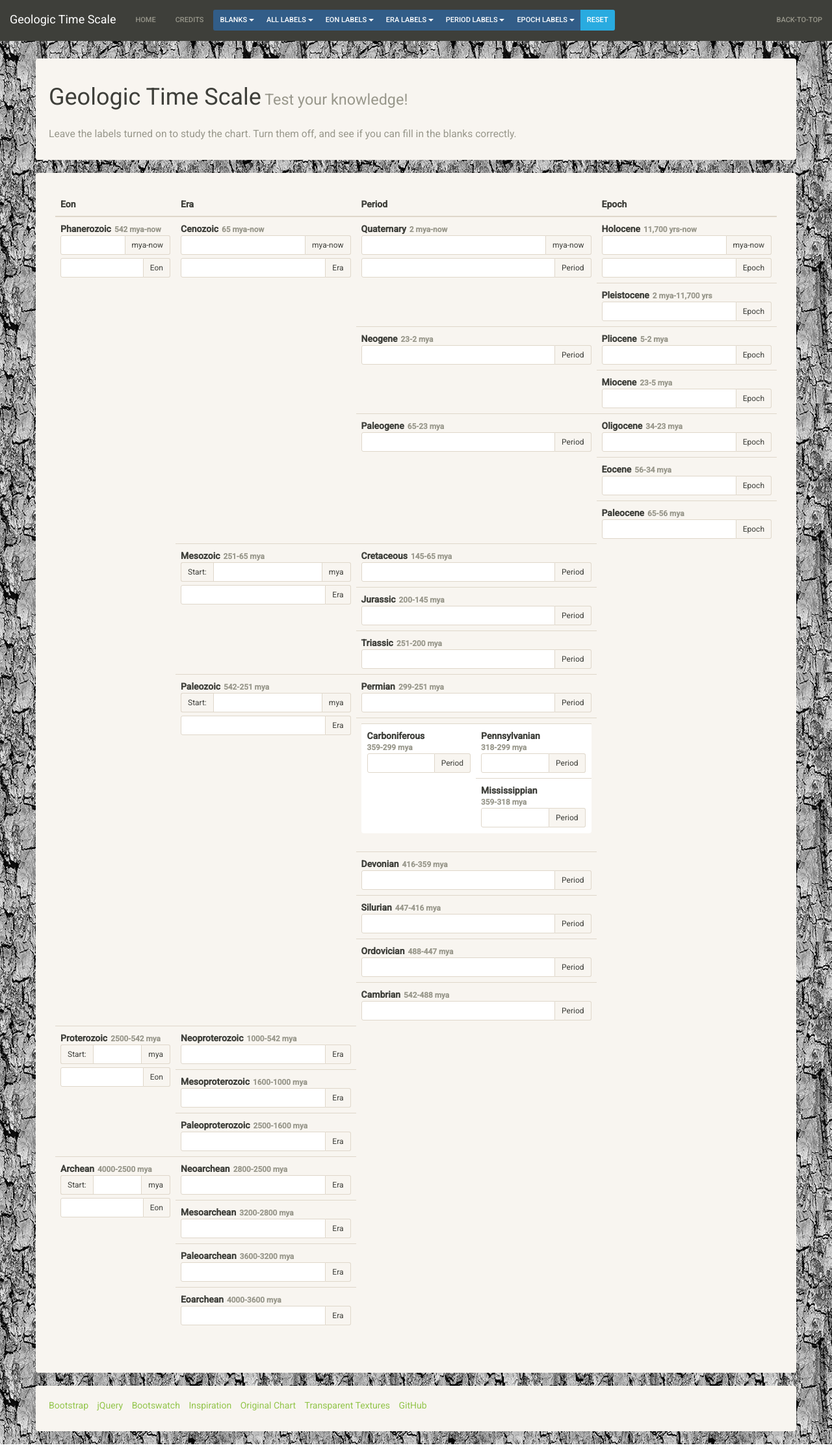
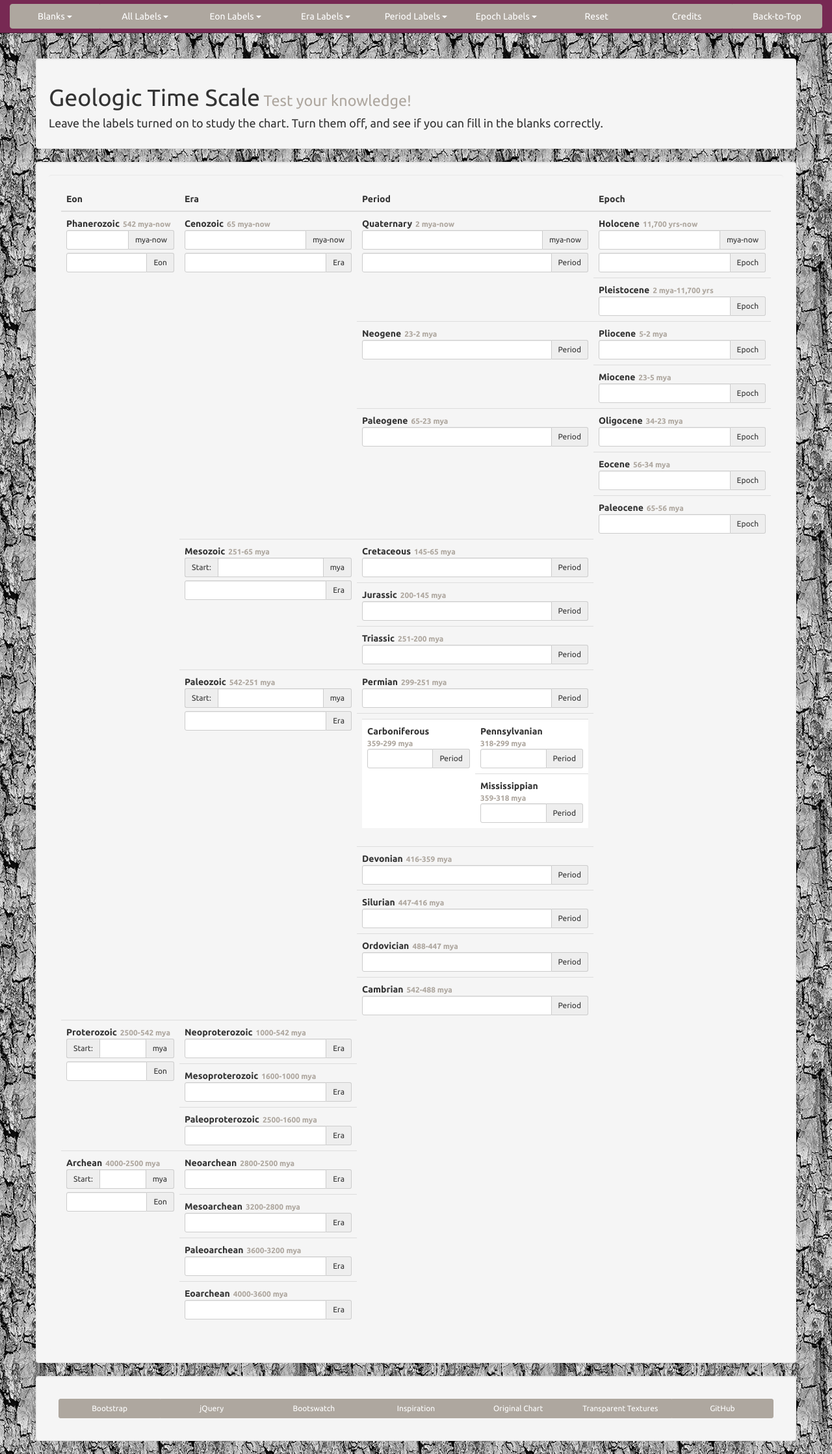
Before and after one commit to leahmhb/earth-history, a plain HTML site: page index.html in a window 1280 px wide. Shown: the whole page at 65% size. Drawn offline with Linux system fonts and the light colour scheme; a script that the page names is missing.

Commit message:
Updated form controls

```diff
--- a/css/style.css
+++ b/css/style.css
@@ -1,11 +1,6 @@
 html, body {
 	height: 100%;
 }
-
-.container .container-fluid{
-	min-width: 710px;
-}
-
 
 body {
 	padding-top: 50px;
@@ -34,24 +29,11 @@ input .form-control {
 	margin: 20px 0;
 }
 
-#shortie {
-	height: 70%;
-}
-
-#controls {
-	display:inline;
-	margin-left: 80px;
-}
-
 #errors, #success {
 	display:none;
 	margin-top: 50px;
 }
 
-#geologic-time-period {
-	padding: 10px;
-}
-
 .time-input {
 	margin-bottom: 5px;
 }
--- a/index.html
+++ b/index.html
@@ -7,29 +7,24 @@
   <title>Geologic Time Scale Practice</title>
   <!-- Latest compiled and minified CSS -->
   <link rel="stylesheet" href="css/bootstrap.min.css">
+
   <!-- HTML5 shim and Respond.js for IE8 support of HTML5 elements and media queries -->
   <!-- WARNING: Respond.js doesn't work if you view the page via file:// -->
     <!--[if lt IE 9]>
     <script src="https://oss.maxcdn.com/html5shiv/3.7.2/html5shiv.min.js"></script>
     <script src="https://oss.maxcdn.com/respond/1.4.2/respond.min.js"></script>
     <![endif]-->
+
     <!-- Site-specific -->
     <link rel="stylesheet" type="text/css" href="css/style.css">
   </head>
   <body>
-    <nav class="navbar navbar-default navbar-fixed-top">
+
+    <nav class="navbar navbar-inverse navbar-fixed-top">
       <div class="container-fluid">
-        <div class="navbar-header"><span class="navbar-brand">Geologic Time Scale</span></div>
-        <ul class="nav navbar-nav">
-          <li><a href="/earth-history">Home</a></li>
-          <li id="bottom"><a href="">Credits</a></li>
-        </ul>
-        <ul class="nav navbar-nav navbar-right">
-          <li id="top"><a href="">Back-to-Top</a></li>
-        </ul>
-        <div id="controls" class="btn-group">
+        <div id="controls" class="btn-group btn-group-lg btn-group-justified form-inli" role="group" aria-label="...">
           <div class="btn-group " role="group">
-            <button type="button" class="btn btn-primary btn-sm dropdown-toggle navbar-btn" data-toggle="dropdown" aria-haspopup="true" aria-expanded="false">
+            <button type="button" class="btn btn-default dropdown-toggle navbar-btn" data-toggle="dropdown" aria-haspopup="true" aria-expanded="false">
               Blanks
               <span class="caret"></span>
             </button>
@@ -39,7 +34,7 @@
             </ul>
           </div><!--all blanks-->
           <div class="btn-group" role="group">
-            <button type="button" class="btn btn-primary btn-sm dropdown-toggle navbar-btn" data-toggle="dropdown" aria-haspopup="true" aria-expanded="false">
+            <button type="button" class="btn btn-default dropdown-toggle navbar-btn" data-toggle="dropdown" aria-haspopup="true" aria-expanded="false">
               All Labels
               <span class="caret"></span>
             </button>
@@ -49,7 +44,7 @@
             </ul>
           </div><!--all labels-->
           <div class="btn-group" role="group">
-            <button type="button" class="btn btn-primary btn-sm dropdown-toggle navbar-btn" data-toggle="dropdown" aria-haspopup="true" aria-expanded="false">
+            <button type="button" class="btn btn-default dropdown-toggle navbar-btn" data-toggle="dropdown" aria-haspopup="true" aria-expanded="false">
               Eon Labels
               <span class="caret"></span>
             </button>
@@ -59,7 +54,7 @@
             </ul>
           </div><!--all eons-->
           <div class="btn-group" role="group">
-            <button type="button" class="btn btn-primary btn-sm dropdown-toggle navbar-btn" data-toggle="dropdown" aria-haspopup="true" aria-expanded="false">
+            <button type="button" class="btn btn-default dropdown-toggle navbar-btn" data-toggle="dropdown" aria-haspopup="true" aria-expanded="false">
               Era Labels
               <span class="caret"></span>
             </button>
@@ -69,7 +64,7 @@
             </ul>
           </div><!--all eras-->
           <div class="btn-group" role="group">
-            <button type="button" class="btn btn-primary btn-sm dropdown-toggle navbar-btn" data-toggle="dropdown" aria-haspopup="true" aria-expanded="false">
+            <button type="button" class="btn btn-default dropdown-toggle navbar-btn" data-toggle="dropdown" aria-haspopup="true" aria-expanded="false">
               Period Labels
               <span class="caret"></span>
             </button>
@@ -79,7 +74,7 @@
             </ul>
           </div><!--all periods-->
           <div class="btn-group" role="group">
-            <button type="button" class="btn btn-primary btn-sm dropdown-toggle navbar-btn" data-toggle="dropdown" aria-haspopup="true" aria-expanded="false">
+            <button type="button" class="btn btn-default dropdown-toggle navbar-btn" data-toggle="dropdown" aria-haspopup="true" aria-expanded="false">
               Epoch Labels
               <span class="caret"></span>
             </button>
@@ -88,23 +83,32 @@
               <li><a id="hideEpochs">Hide</a></li>
             </ul>
           </div><!--all epochs-->
-          <button id="reset" type="reset" class="btn btn-info btn-sm navbar-btn">Reset</button>
-        </div>
+          <div class="btn-group" role="group">
+          <button id="reset" type="reset" class="btn btn-default navbar-btn">Reset</button>
+          </div><!--end reset-->
+          <div class="btn-group " role="group">
+            <a id="bottom" class="btn btn-default" href="">Credits</a>
+          </div><!--end credits-->
+          <div class="btn-group " role="group">
+            <a id="top" class="btn btn-default" href="">Back-to-Top</a>
+          </div><!--end back to top-->
         </div><!--end btn-group-->
       </div><!--end container nav div-->
     </nav>
+
     <div id="success" class="alert alert-success">Congrats!</div>
-  <div class="container">
+
+    <div id="body" class="container">
       <div class="row">
-      <div class="page-header col-sm-12 panel well">
+        <div class="page-header col-sm-12 well panel panel-body">
          <h1>Geologic Time Scale<small> Test your knowledge!</small></h1>
-       <h3><small>Leave the labels turned on to study the chart. Turn them off, and see if you can fill in the blanks correctly.</small></h3>
+         <h4>Leave the labels turned on to study the chart. Turn them off, and see if you can fill in the blanks correctly.</h4>
        </div><!--end col-->
      </div><!--end row-->
-   <div class="row">
-    <div class="col-sm-12 panel well">
+     <div class="row well panel">
+      <div class="col-sm-12 well panel-body table-responsive">
         <form class="form form-group" role="form" id="geologic-time-period">
-        <table class="table table-responsive">
+          <table class="table">
             <thead>
               <th class="col-sm-2">Eon</th>
               <th class="col-sm-3">Era</th>
@@ -288,7 +292,7 @@
               </tr>
               <tr>
                 <td class="period-tbl">
-                <table id="world-vs-usa" class="table-responsive table well">
+                  <table id="world-vs-usa" class="table">
                     <tr>
                       <td rowspan="2">
                         <span class="period">Carboniferous<span class="mya small text-muted">359-299 mya</span></span>
@@ -454,17 +458,32 @@
         </div><!--end col table div-->
       </div><!--end table row-->
 
-      <div class="row">
-    <div class="col-sm-12 panel panel-body well">
-      <ul class="list-inline">
-        <li><a href="http://getbootstrap.com/">Bootstrap</a></li>
-        <li><a href="https://jquery.com/">jQuery</a></li>
-        <li><a href="https://bootswatch.com/">Bootswatch</a></li>
-        <li><a href="http://www.geosci.ipfw.edu/gildner/TimeScalePractice.html">Inspiration</a></li>
-        <li><a href="http://higheredbcs.wiley.com/legacy/college/levin/0471697435/chap_tut/chaps/chapter03-01.html">Original Chart</a></li>
-        <li><a href="http://www.transparenttextures.com/">Transparent Textures</a></li>
-        <li><a href="https://github.com/leahmhb/earth-history">GitHub</a></li>
+      <div class="row well panel">
+        <div class="col-sm-12 panel-body">
+         <div id="credits" class="btn-group btn-group-justified">
+           <div class="btn-group" role="group">
+             <a class="btn btn-default btn-sm" href="http://getbootstrap.com/">Bootstrap</a>
+           </div>
+           <div class="btn-group" role="group">
+             <a class="btn btn-default btn-sm" href="https://jquery.com/">jQuery</a>
+           </div>
+           <div class="btn-group" role="group">
+             <a class="btn btn-default btn-sm" href="https://bootswatch.com/">Bootswatch</a>
+           </div>
+           <div class="btn-group" role="group">
+             <a class="btn btn-default btn-sm" href="http://www.geosci.ipfw.edu/gildner/TimeScalePractice.html">Inspiration</a>
+           </div>
+           <div class="btn-group" role="group">
+             <a class="btn btn-default btn-sm" href="http://higheredbcs.wiley.com/legacy/college/levin/0471697435/chap_tut/chaps/chapter03-01.html">Original Chart</a>
+           </div>
+           <div class="btn-group" role="group">
+             <a class="btn btn-default btn-sm" href="http://www.transparenttextures.com/">Transparent Textures</a>
+           </div>
+           <div class="btn-group" role="group">
+             <a class="btn btn-default btn-sm" href="https://github.com/leahmhb/earth-history">GitHub</a>
+           </div>
          </ul>
+       </div>
      </div><!--end col-->
    </div><!--end row-->
 
--- a/js/validate.js
+++ b/js/validate.js
@@ -90,7 +90,7 @@ $(document).ready(function() {
       correctCount = 0;
       $('#success').hide();
      //restore default
-     $("#geologic-time-period input[type=text]").each(function() {
+     $("input[type=text]").each(function() {
       $('#' + this.name).removeClass('has-error').removeClass('has-success');
     });
      $('input[type=text]').val('');//reset all input
```
Also changed, not shown: css/bootstrap.min.css, js/bootstrap.min.js. Lines whose indentation alone changed are shown as unchanged.
